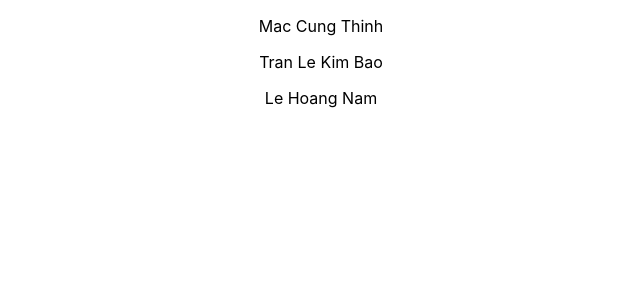
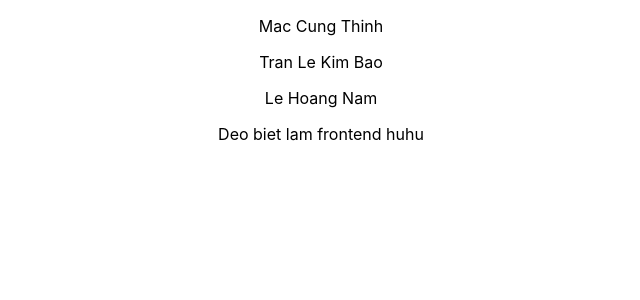
Before and after one commit to HieuNT22012296/PSWeb_Client, a React (Create React App) app: page / in a window 1280 px wide. Shown: the top 300 px of the page, without its empty margins (319-959 px from the left). Built offline with nearby package versions, Linux system fonts and the light colour scheme.

Commit message:
little commit

```diff
--- a/src/App.js
+++ b/src/App.js
@@ -7,6 +7,7 @@ function App() {
       <p>Mac Cung Thinh</p>
       <p>Tran Le Kim Bao</p>
       <p>Le Hoang Nam</p>
+      <p>Deo biet lam frontend huhu </p>
     </div>
   );
 }
```
